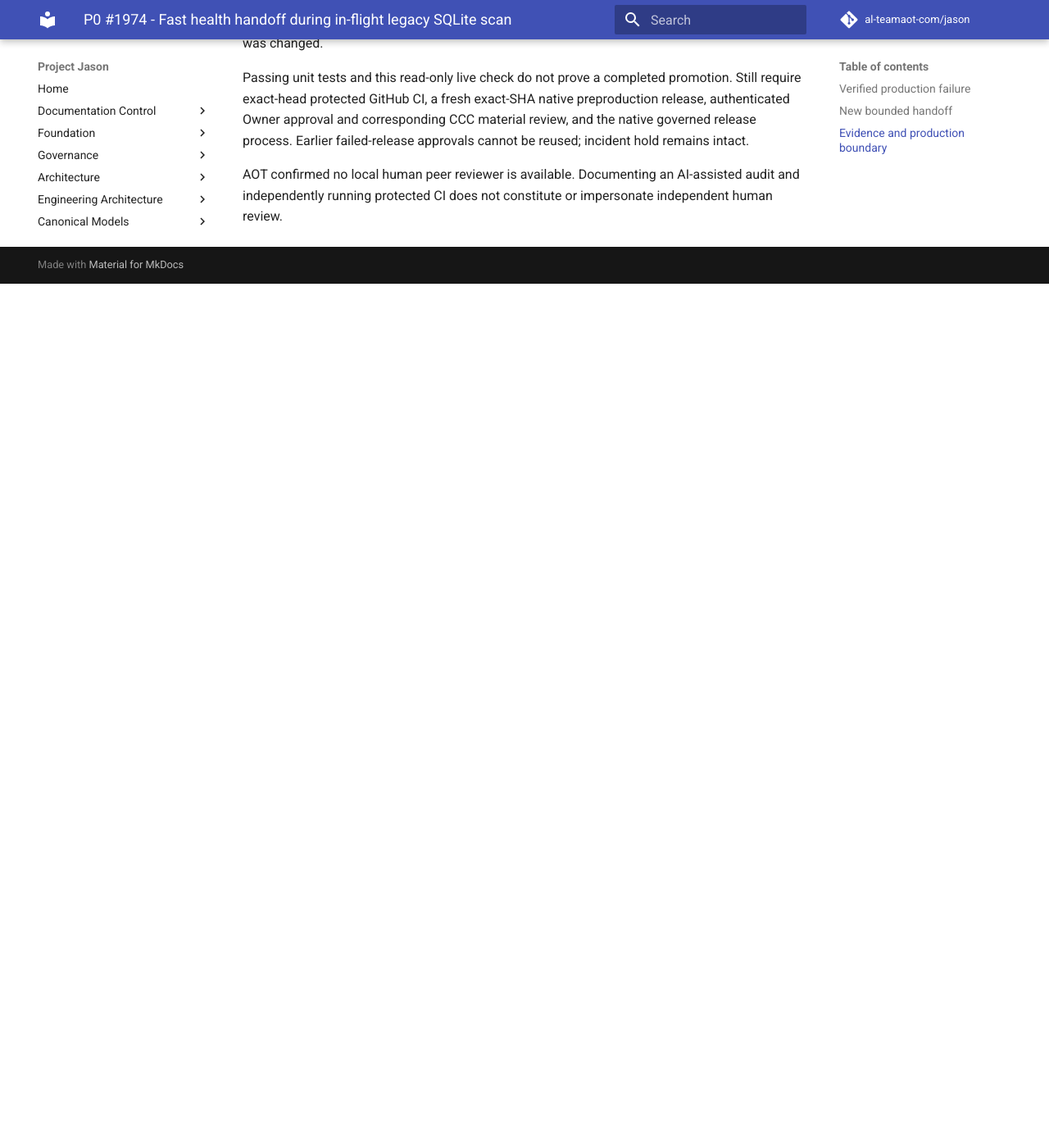
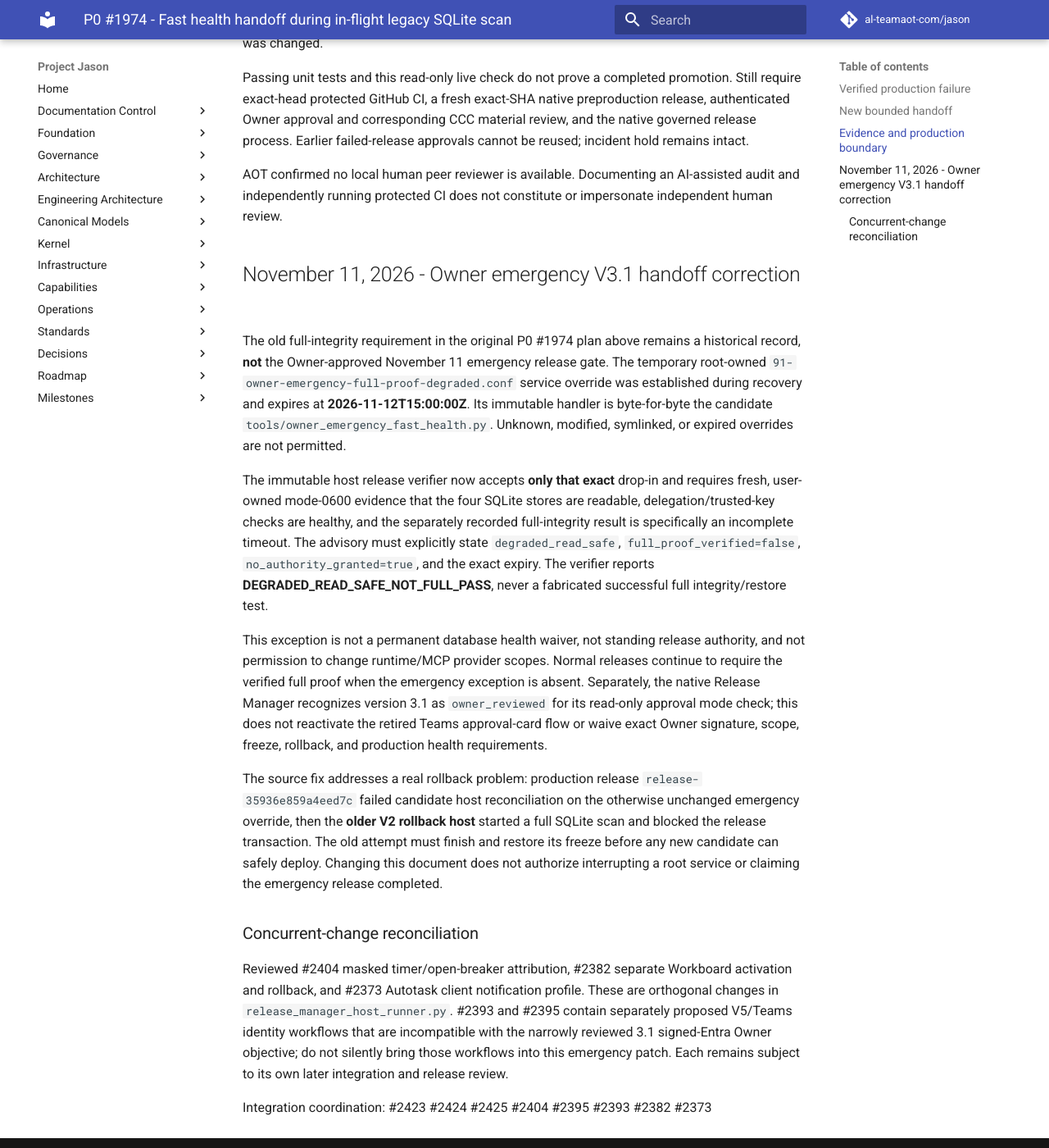
Before and after one commit to al-teamaot-com/jason, an MkDocs documentation site: the page built from docs/operations/Authority-Fast-Health-Legacy-Handoff-1974.md, in a window 1280 px wide and 1400 px high, scrolled down 1676 px. Shown: the whole window at 82% size. Built offline with MkDocs 1.6.1 and Material for MkDocs 9.7.7, drawn with Linux system fonts in a browser that asks for light colours; comment, search, counter and statistics services are not loaded; before the commit the page ends 2022 px from its top, so only the background shows below that.

Commit message:
Document scoped V3.1 emergency handoff and concurrent integration review

```diff
--- a/docs/operations/Authority-Fast-Health-Legacy-Handoff-1974.md
+++ b/docs/operations/Authority-Fast-Health-Legacy-Handoff-1974.md
@@ -29,3 +29,50 @@
 Passing unit tests and this read-only live check do not prove a completed promotion. Still require exact-head protected GitHub CI, a fresh exact-SHA native preproduction release, authenticated Owner approval and corresponding CCC material review, and the native governed release process. Earlier failed-release approvals cannot be reused; incident hold remains intact.
 
 AOT confirmed no local human peer reviewer is available. Documenting an AI-assisted audit and independently running protected CI does not constitute or impersonate independent human review.
+
+## November 11, 2026 - Owner emergency V3.1 handoff correction
+
+The old full-integrity requirement in the original P0 #1974 plan above
+remains a historical record, **not** the Owner-approved November 11 emergency
+release gate. The temporary root-owned
+`91-owner-emergency-full-proof-degraded.conf` service override was established
+during recovery and expires at **2026-11-12T15:00:00Z**. Its immutable handler
+is byte-for-byte the candidate `tools/owner_emergency_fast_health.py`.
+Unknown, modified, symlinked, or expired overrides are not permitted.
+
+The immutable host release verifier now accepts **only that exact** drop-in
+and requires fresh, user-owned mode-0600 evidence that the four SQLite stores
+are readable, delegation/trusted-key checks are healthy, and the separately
+recorded full-integrity result is specifically an incomplete timeout.
+The advisory must explicitly state `degraded_read_safe`,
+`full_proof_verified=false`, `no_authority_granted=true`, and the exact
+expiry. The verifier reports **DEGRADED_READ_SAFE_NOT_FULL_PASS**, never a
+fabricated successful full integrity/restore test.
+
+This exception is not a permanent database health waiver, not standing release
+authority, and not permission to change runtime/MCP provider scopes. Normal
+releases continue to require the verified full proof when the emergency
+exception is absent. Separately, the native Release Manager recognizes version
+3.1 as `owner_reviewed` for its read-only approval mode check; this does not
+reactivate the retired Teams approval-card flow or waive exact Owner signature,
+scope, freeze, rollback, and production health requirements.
+
+The source fix addresses a real rollback problem: production release
+`release-35936e859a4eed7c` failed candidate host reconciliation on the
+otherwise unchanged emergency override, then the **older V2 rollback host**
+started a full SQLite scan and blocked the release transaction. The old
+attempt must finish and restore its freeze before any new candidate can
+safely deploy. Changing this document does not authorize interrupting a root
+service or claiming the emergency release completed.
+
+### Concurrent-change reconciliation
+
+Reviewed #2404 masked timer/open-breaker attribution, #2382 separate Workboard
+activation and rollback, and #2373 Autotask client notification profile. These
+are orthogonal changes in `release_manager_host_runner.py`. #2393 and #2395
+contain separately proposed V5/Teams identity workflows that are incompatible
+with the narrowly reviewed 3.1 signed-Entra Owner objective; do not silently
+bring those workflows into this emergency patch. Each remains subject to its
+own later integration and release review.
+
+Integration coordination: #2423 #2424 #2425 #2404 #2395 #2393 #2382 #2373
```
